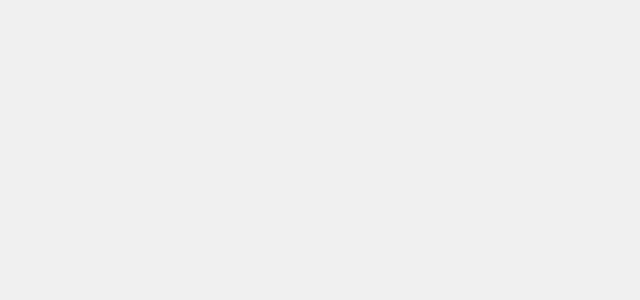
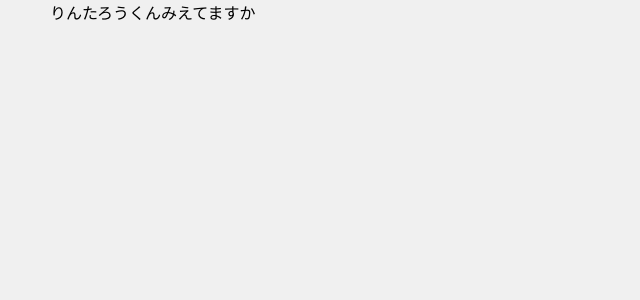
Before and after one commit to ihsiag/web_JBHNT-WEB, a Next.js app: page / in a window 1280 px wide. Shown: the top 300 px of the page, without its empty margins (0-640 px from the left). Built offline with nearby package versions, Linux system fonts and the light colour scheme.

Commit message:
vercel check test

```diff
--- a/src/pages/index.tsx
+++ b/src/pages/index.tsx
@@ -15,6 +15,7 @@ const Page_Home: NextPage<Props> = ({ about }: Props) => {
       </Head>
       <Layout_Page_Parent backgroundColor='rgb(240,240,240)'>
         <>
+        りんたろうくんみえてますか
         </>
       </Layout_Page_Parent>
       <style jsx>{`
--- a/src/types/dataTypes.tsx
+++ b/src/types/dataTypes.tsx
@@ -1 +1,6 @@
 // export type Json_All
+
+
+export type Json_All ={
+  foge:string;
+}
```
